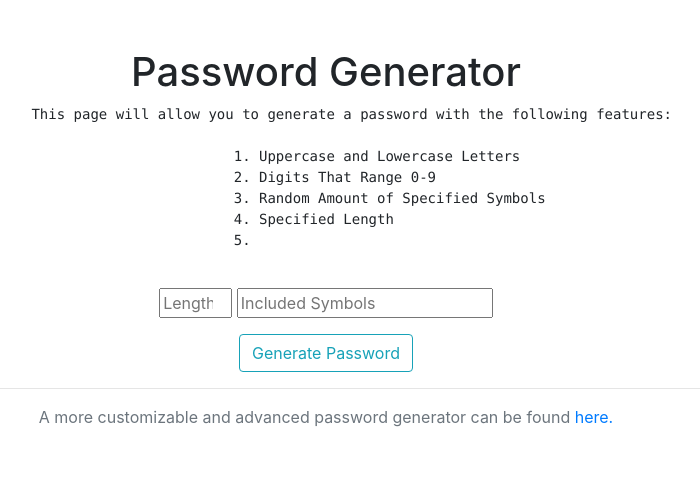
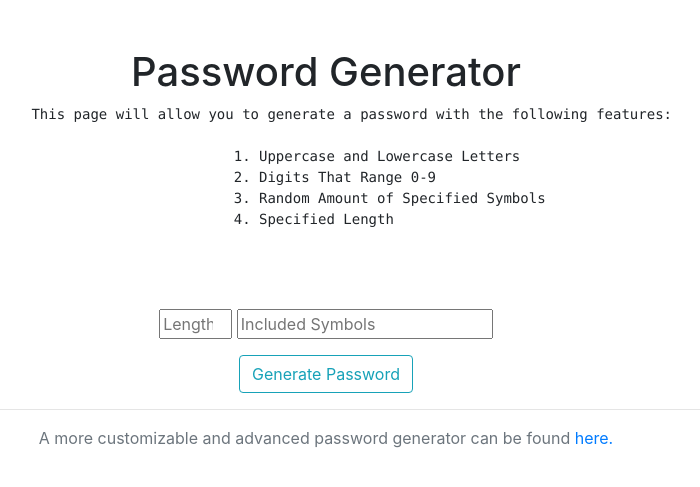
Before and after one commit to StephenTrainor/project, a Flask app: page /gen in a window 1280 px wide. Shown: the part 76-563 px from the top of the page, without its empty margins (314-1014 px from the left). Run offline with Flask 2, Linux system fonts and the light colour scheme; the visitor is signed in with stand-in values (Sample User, id 1); some libraries are stand-ins or nearby versions.

Commit message:
Added Framwork for Gen

```diff
--- a/static/index.js
+++ b/static/index.js
@@ -1,3 +1,5 @@
+let password = []
+
 function generate() {
-    console.log("JeahJeah");
+    console.log("This works, I think");
 }
--- a/templates/generator.html
+++ b/templates/generator.html
@@ -13,7 +13,8 @@
                                 2. Digits That Range 0-9
                                 3. Random Amount of Specified Symbols
                                 4. Specified Length
-                                5.
+
+
     </pre>
 
     <form class="form-group" onclick="generate()" method="post">
```
